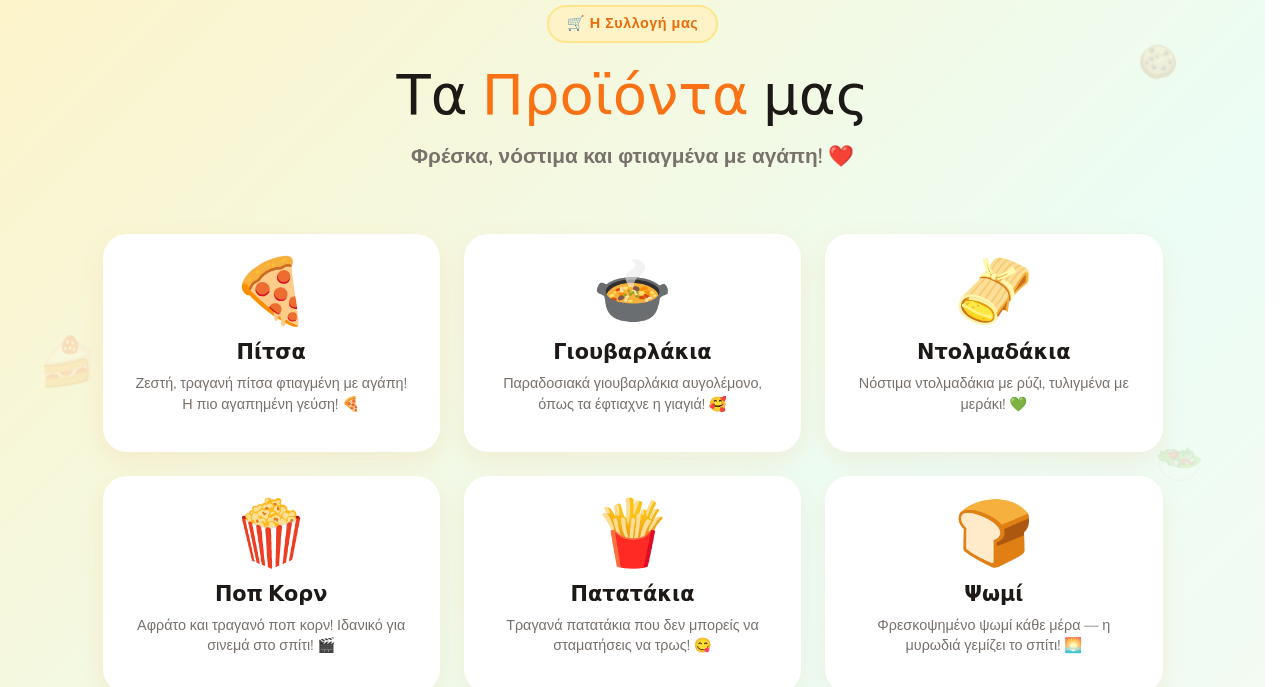
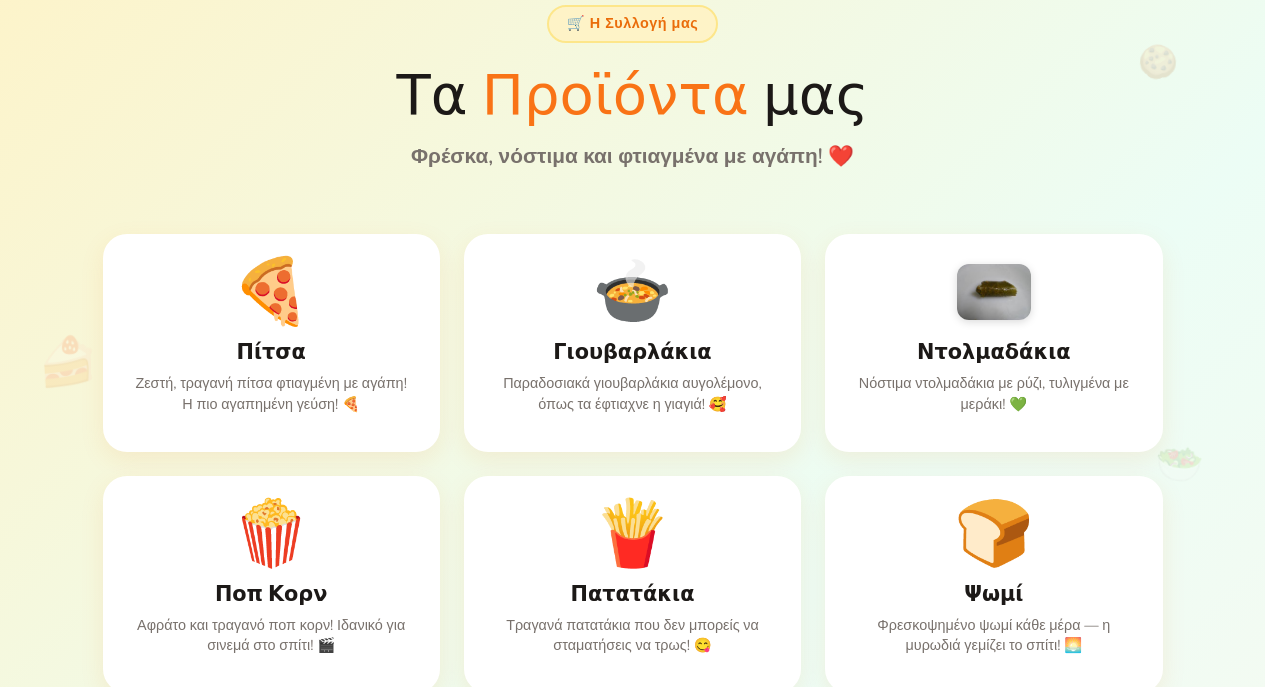
Before and after one commit to ppetrospapadakis/phaistos-fai-gr, a website: page products.html in a window 1280 px wide. Shown: the part 113-800 px from the top of the page. Drawn offline with nearby package versions, Linux system fonts and the light colour scheme.

Commit message:
Fix: add menu link to employees navbar and use real dolmadaki photo

```diff
--- a/products.html
+++ b/products.html
@@ -67,7 +67,9 @@
             </div>
 
             <div class="product-card">
-                <span class="product-emoji">🫔</span>
+                <div style="height:64px;display:flex;align-items:center;justify-content:center;margin-bottom:12px;">
+                    <img src="dolmadaki.png" alt="Ντολμαδάκια" style="height:56px;max-width:80px;object-fit:cover;border-radius:12px;box-shadow:0 2px 8px rgba(0,0,0,0.15);">
+                </div>
                 <div class="product-name">Ντολμαδάκια</div>
                 <p class="product-desc">Νόστιμα ντολμαδάκια με ρύζι, τυλιγμένα με μεράκι! 💚</p>
             </div>
```
Also changed, not shown: employees.html (+1 -0 lines), menu.html (+1 -1 lines), dolmadaki.png (added).
